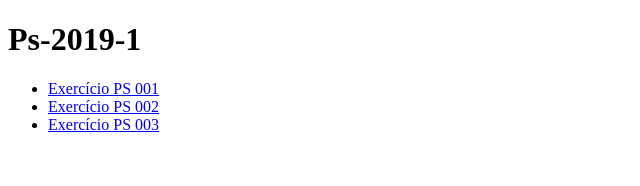
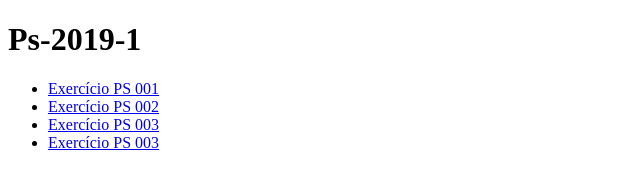
Before and after one commit to Danielufubr/Danielufubr.github.io, a plain HTML site: page index.html in a window 1280 px wide. Shown: the whole page, without its empty margins (0-640 px from the left). Drawn offline with Linux system fonts and the light colour scheme.

Commit message:
Update index.html

```diff
--- a/index.html
+++ b/index.html
@@ -19,6 +19,9 @@
             <li>
                 <a href="respJS_003.html"> Exercício PS 003</a>
             </li>
+             <li>
+                <a href="trabalho_final.html"> Exercício PS 003</a>
+            </li>
 
         </ul>
     </body>
```
